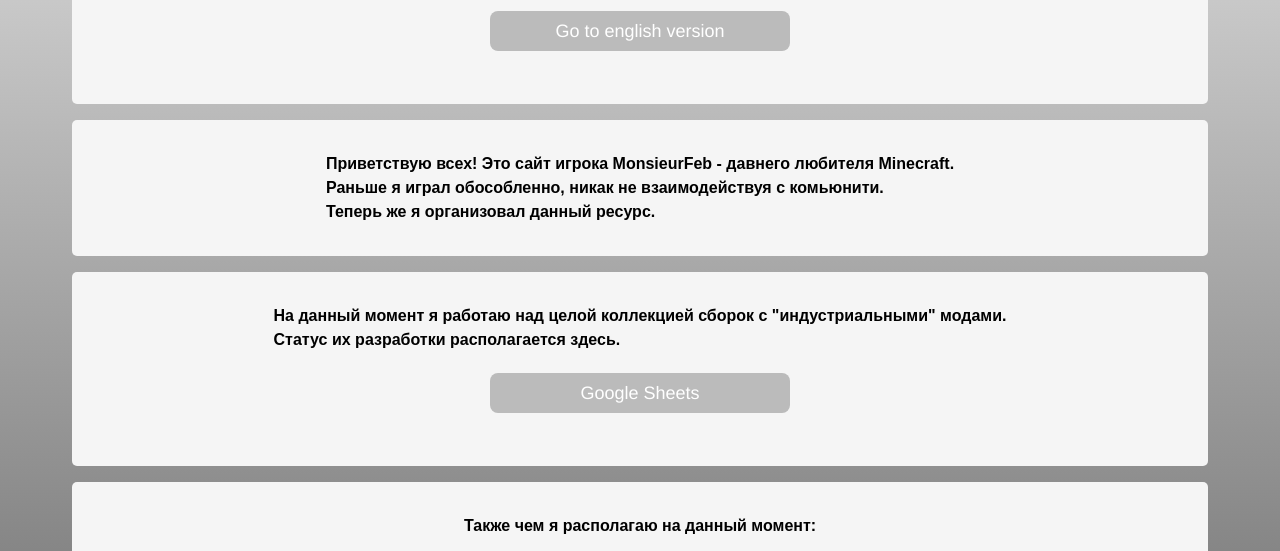
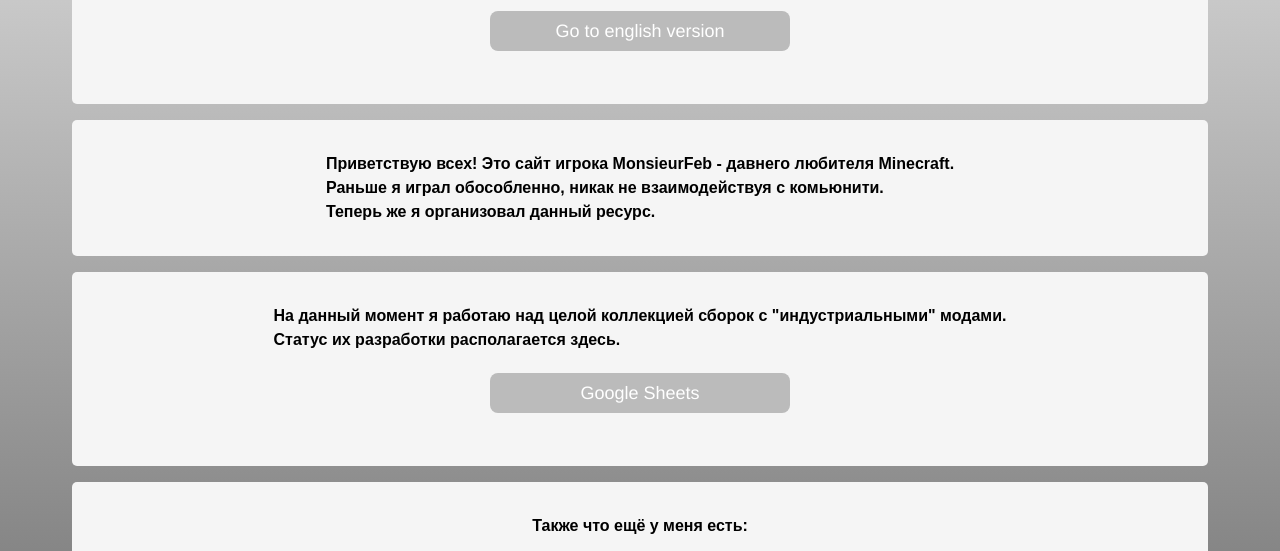
Before and after one commit to MonsieurFeb/project-page, a plain HTML site: page index.html in a window 1280 px wide. Shown: the part 205-756 px from the top of the page. Drawn offline with Linux system fonts and the light colour scheme.

Commit message:
Update index.html

```diff
--- a/index.html
+++ b/index.html
@@ -34,7 +34,7 @@
 	  </p></main>
 
 	  <main><p>
-		Также чем я располагаю на данный момент:
+		Также что ещё у меня есть:
 		<form action="https://t.me/thirdBTP">
 		  <input class="button-1" type="submit" value="Telegram" />
 		</form>
```
